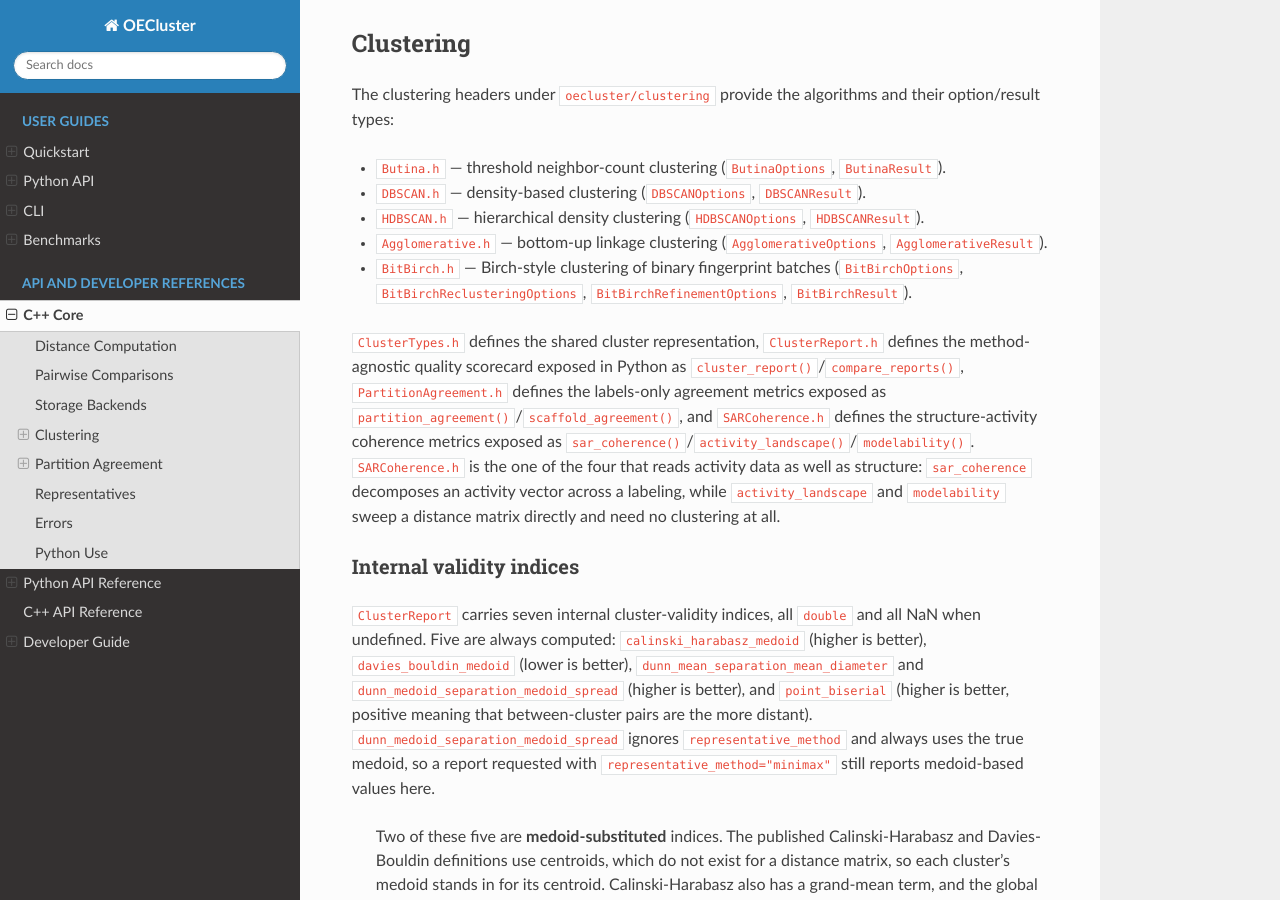
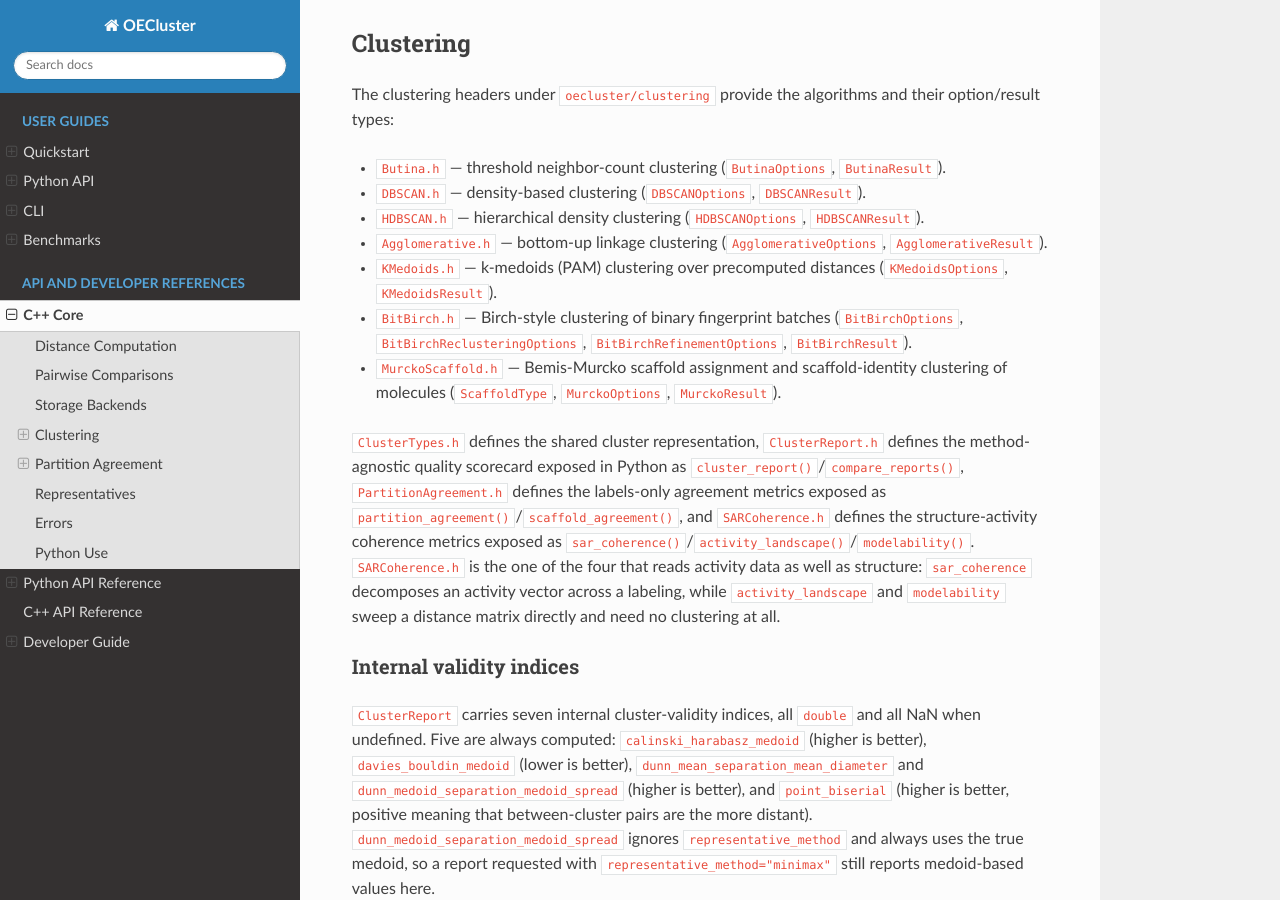
Before and after one commit to scott-arne/oecluster, a Sphinx documentation site: the page built from docs/cpp-core.md, in a window 1280 px wide and 900 px high, scrolled down 2184 px. Built offline with Sphinx 7.4.7 and the Read the Docs theme 3.1.0, drawn with Linux system fonts in a browser that asks for light colours; pages that are not in the unit, such as notebooks, are missing from menus; the version number is read from the project's files by our own code.

Commit message:
docs: add k-medoids and Murcko to the remaining algorithm rosters

```diff
--- a/docs/cpp-core.md
+++ b/docs/cpp-core.md
@@ -109,9 +109,13 @@ their option/result types:
   `HDBSCANResult`).
 - `Agglomerative.h` — bottom-up linkage clustering (`AgglomerativeOptions`,
   `AgglomerativeResult`).
+- `KMedoids.h` — k-medoids (PAM) clustering over precomputed distances
+  (`KMedoidsOptions`, `KMedoidsResult`).
 - `BitBirch.h` — Birch-style clustering of binary fingerprint batches
   (`BitBirchOptions`, `BitBirchReclusteringOptions`,
   `BitBirchRefinementOptions`, `BitBirchResult`).
+- `MurckoScaffold.h` — Bemis-Murcko scaffold assignment and scaffold-identity
+  clustering of molecules (`ScaffoldType`, `MurckoOptions`, `MurckoResult`).
 
 `ClusterTypes.h` defines the shared cluster representation, `ClusterReport.h`
 defines the method-agnostic quality scorecard exposed in Python as
```
Also changed, not shown: README.md (+2 -1 lines).
